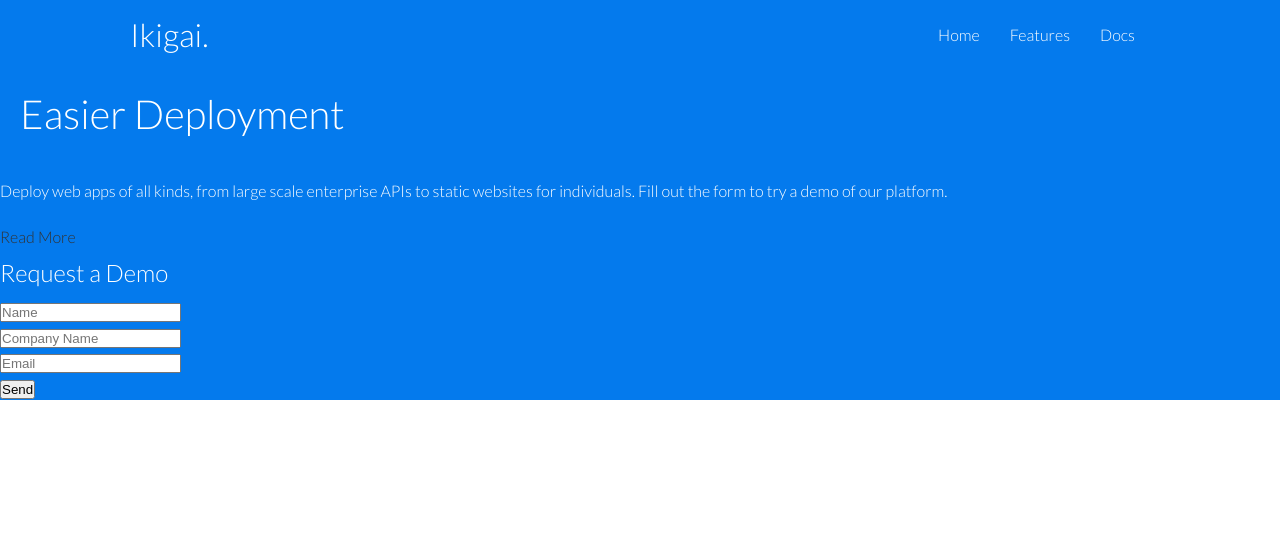
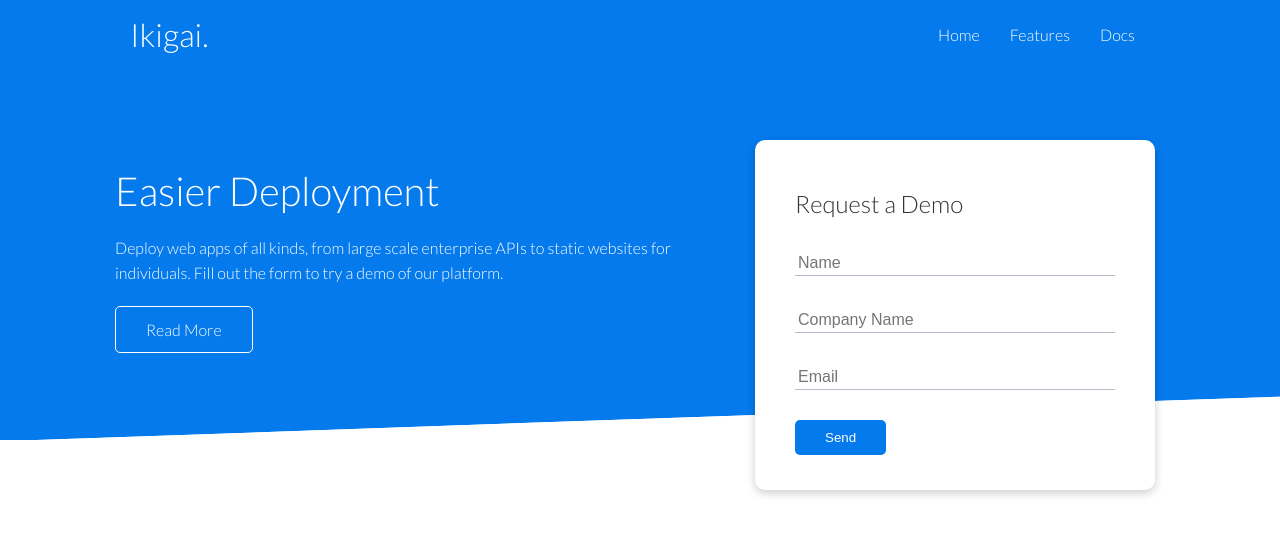
Before and after one commit to HiConnorM/Websites, a plain HTML site: page Loruki-Website/index.html in a window 1280 px wide. Drawn offline with Linux system fonts and the light colour scheme.

Commit message:
(added slant and css form)

```diff
--- a/Loruki-Website/css/style.css
+++ b/Loruki-Website/css/style.css
@@ -54,7 +54,13 @@ img{
     background-color: var(--primary-color) ;
     color: #fff;
     height: 70px;
+    transition: all .2s ease-in-out;
 }
+
+.navbar li:hover {
+    transform: scale(1.1);
+}
+
 
 .navbar ul{
     display: flex;
@@ -84,12 +90,58 @@ img{
 
 .showcase h1 {
     font-size: 40px;
-    padding: 20px;
-    margin: auto;
 }
 
 .showcase p {
     margin: 20px 0;
+}
+
+.showcase .grid {
+    overflow: visible;
+    grid-template-columns: 55% 45%;
+    gap: 30px;
+}
+
+.showcase-form {
+    position: relative;
+    top: 60px;
+    height: 350px;
+    width: 400px;
+    padding: 40px;
+    z-index: 100;
+    justify-self: flex-end;
+}
+
+.showcase-form .form-control {
+    margin: 30px 0;
+}
+
+.showcase-form input[type='text'],
+.showcase-form input[type='email'] {
+    border: 0;
+    border-bottom: 1px solid #b4becb;
+    width: 100%;
+    padding: 3px;
+    font-size: 16px;
+}
+
+.showcase-form input:focus {
+    outline: none;
+}
+
+.showcase::before,
+.showcase::after {
+    content: '';
+    position: absolute;
+    height: 100px;
+    bottom: -79px;
+    right: 0;
+    left: 0;
+    background: #fff;
+    transform: skewY(-2deg);
+    -webkit-transform: skewY(-2deg);
+    -moz-transform: skewY(-2deg);
+    -ms-transform: skewY(-2deg);
 }
 
 /* Utilties*/
@@ -98,6 +150,34 @@ img{
     margin: 0 auto;
     overflow: auto;
     padding: 0 40px;
+}
+
+.card {
+    background-color: #fff;
+    color: #333;
+    border-radius: 10px;
+    box-shadow: 0 3px 10px rgba(0,0, 0, 0.2);
+    padding: 20x;
+    margin: 10px;
+}
+
+.btn {
+    display: inline-block;
+    padding: 10px 30px;
+    cursor: pointer;
+    background: var(--primary-color);
+    color: #fff;
+    border: none;
+    border-radius: 5px;
+}
+
+.btn-outline {
+    background-color: transparent;
+    border: 1px #fff solid;
+}
+
+.btn:hover {
+    transform: scale(0.98);
 }
 
 .flex{
@@ -109,5 +189,9 @@ img{
 
 .grid {
     display: grid;
-    grid-template-columns: ;
+    grid-template-columns: repeat(2, 1fr);
+    gap: 20px;
+    justify-content: center;
+    align-items: center;
+    height: 100%;
 }
--- a/Loruki-Website/index.html
+++ b/Loruki-Website/index.html
@@ -23,7 +23,7 @@
     </div>
 
     <section class="showcase">
-        <div class="container-grid">
+        <div class="container grid">
             <div class="showcase-text">
                 <h1>Easier Deployment</h1>
                 <p>Deploy web apps of all kinds, from large scale enterprise APIs to static websites for individuals. Fill out the form to try a demo of our platform.</p>
```
